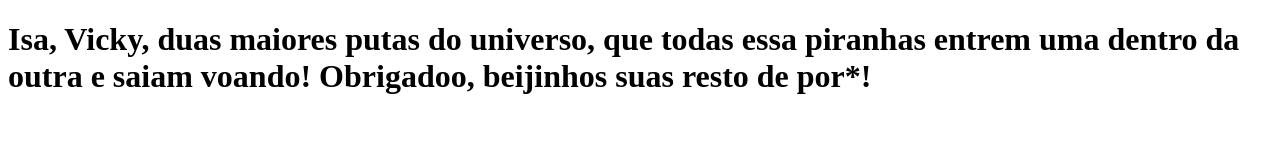
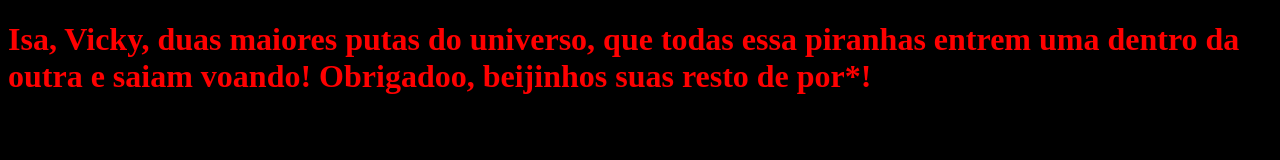
Before and after one commit to isatrouxa/isatrouxa.github.io, a plain HTML site: page index.html in a window 1280 px wide. Drawn offline with Linux system fonts and the light colour scheme.

Commit message:
Update index.html

```diff
--- a/index.html
+++ b/index.html
@@ -5,6 +5,12 @@
     <meta name="viewport" content="width=device-width, initial-scale=1.0">
     <title>Document</title>
 </head>
+    <style>
+        body {
+            background-color: black;
+            color: red;
+        }
+    </style>
 <body>
     <h1>Isa, Vicky, duas maiores putas do universo, que todas essa piranhas entrem uma dentro da outra e saiam voando! Obrigadoo, beijinhos suas resto de por*!</h1>
 </body>
```
